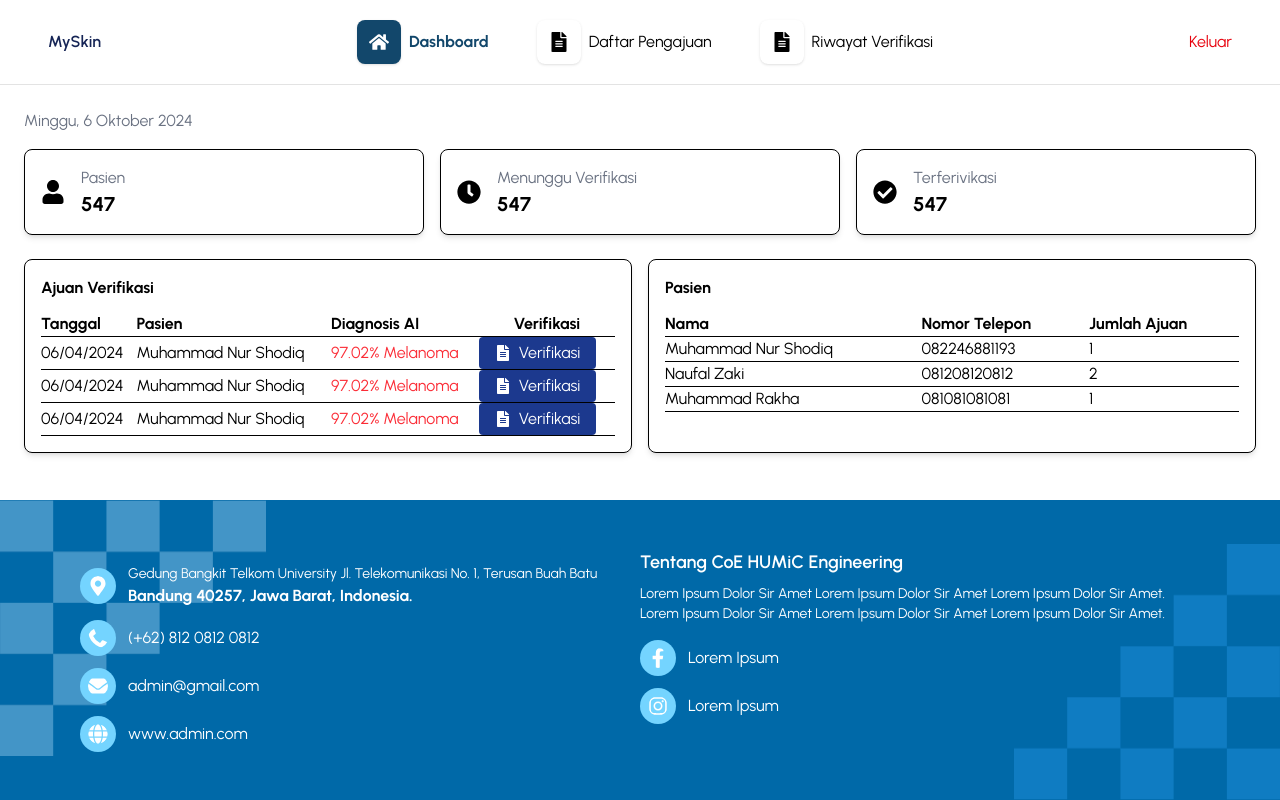
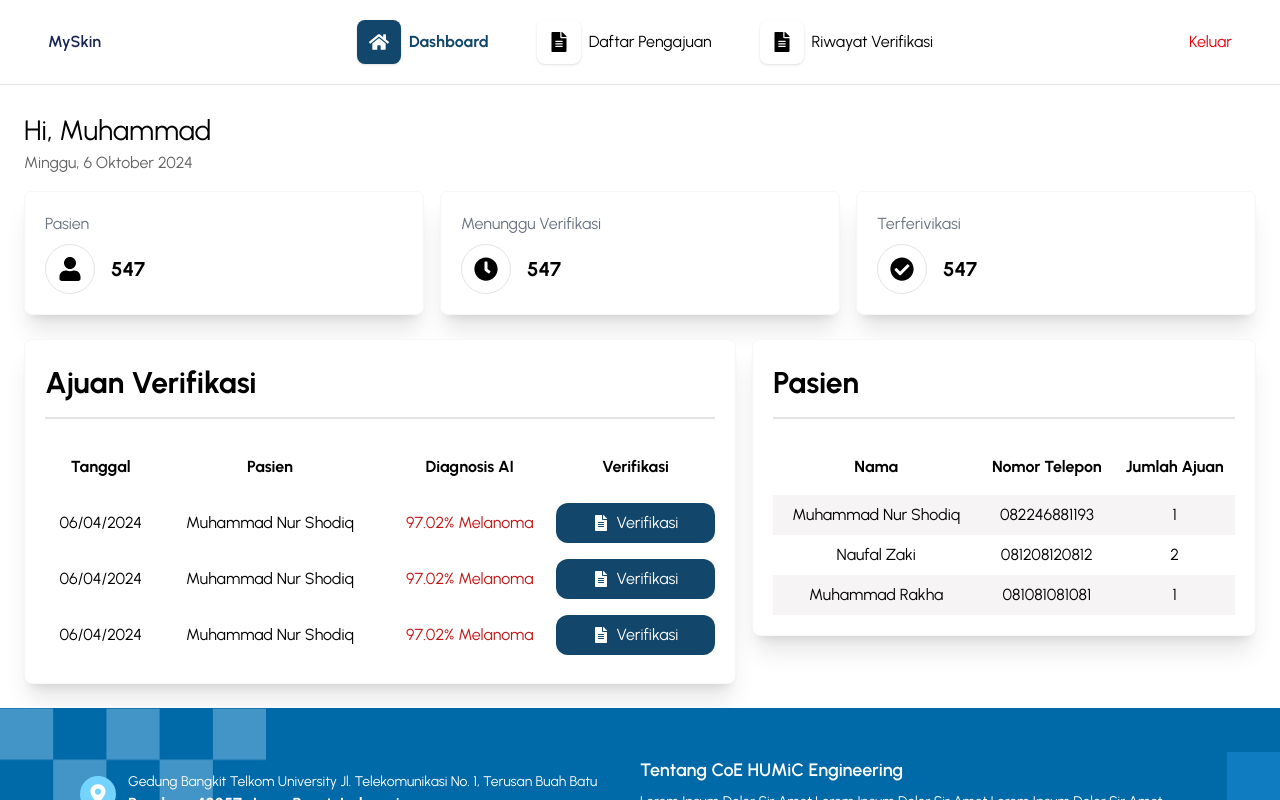
Before and after one commit to haululazkiyaa/humic-myskin-fe, a React (Vite) app: page /dokter/dashboard in a window 1280 px wide. Shown: the top 800 px of the page. Built offline with nearby package versions, Linux system fonts and the light colour scheme.

Commit message:
feat: add styling for dokter dashboard

```diff
--- a/src/pages/dokter/DashboardDokter.jsx
+++ b/src/pages/dokter/DashboardDokter.jsx
@@ -5,15 +5,20 @@ import PropTypes from "prop-types";
 const DashboardDokter = () => {
   return (
     <div className="p-6">
-      <p className="text-gray-500">Minggu, 6 Oktober 2024</p>
+      <h2 className="text-[28px]">Hi, Muhammad</h2>
+      <h3 className="text-[16px] text-[#646464]">Minggu, 6 Oktober 2024</h3>
       <div className="grid grid-cols-3 gap-4 mt-4">
         <Card title="Pasien" count={547} icon={<FaUser />} />
         <Card title="Menunggu Verifikasi" count={547} icon={<FaClock />} />
         <Card title="Terferivikasi" count={547} icon={<FaCheckCircle />} />
       </div>
-      <div className="grid grid-cols-2 gap-4 mt-6">
-        <VerificationTable />
-        <PatientsTable />
+      <div className="grid grid-cols-12 gap-4 mt-6">
+        <div className="col-span-7">
+          <VerificationTable />
+        </div>
+        <div className="col-span-5">
+          <PatientsTable />
+        </div>
       </div>
     </div>
   );
@@ -21,11 +26,13 @@ const DashboardDokter = () => {
 
 const Card = ({ title, count, icon }) => {
   return (
-    <div className="flex items-center gap-4 p-4 border rounded-lg shadow-md">
-      <div className="text-2xl">{icon}</div>
-      <div>
-        <p className="text-gray-500">{title}</p>
-        <p className="text-xl font-bold">{count}</p>
+    <div className="space-y-2 p-5 rounded-lg shadow-xl bg-white border border-[#f7f7f7]">
+      <p className="text-[16px] text-gray-500">{title}</p>
+      <div className="flex items-center gap-4 ">
+        <div className="text-2xl border border-[#E3E3E3] rounded-full p-3">
+          {icon}
+        </div>
+        <p className="text-xl font-bold text-[20px]">{count}</p>
       </div>
     </div>
   );
@@ -39,25 +46,30 @@ Card.propTypes = {
 
 const VerificationTable = () => {
   return (
-    <div className="border rounded-lg p-4 shadow-md">
-      <h2 className="font-bold mb-3">Ajuan Verifikasi</h2>
-      <table className="w-full">
+    <div className="p-5 rounded-lg shadow-xl bg-white border border-[#f7f7f7]">
+      <h2 className="font-bold mb-3 text-[30px]">Ajuan Verifikasi</h2>
+      <hr className="border border-[#E3E3E3]" />
+      <table className="w-full mt-5">
         <thead>
-          <tr className="border-b">
-            <th className="text-left">Tanggal</th>
-            <th className="text-left">Pasien</th>
-            <th className="text-left">Diagnosis AI</th>
-            <th>Verifikasi</th>
+          <tr>
+            <th className="text-[16px] py-4">Tanggal</th>
+            <th className="text-[16px] py-4">Pasien</th>
+            <th className="text-[16px] py-4">Diagnosis AI</th>
+            <th className="text-[16px] py-4">Verifikasi</th>
           </tr>
         </thead>
         <tbody>
           {[...Array(3)].map((_, index) => (
-            <tr key={index} className="border-b">
-              <td>06/04/2024</td>
-              <td>Muhammad Nur Shodiq</td>
-              <td className="text-red-500">97.02% Melanoma</td>
-              <td>
-                <button className="bg-blue-900 text-white px-4 py-1 rounded flex items-center gap-2">
+            <tr key={index}>
+              <td className="text-[16px] py-2 text-center">06/04/2024</td>
+              <td className="text-[16px] py-2 text-center">
+                Muhammad Nur Shodiq
+              </td>
+              <td className="text-[16px] py-2 text-center text-[#C11616]">
+                97.02% Melanoma
+              </td>
+              <td className="text-[16px] py-2 text-center">
+                <button className="w-full bg-[#12476B] text-white px-4 py-2 rounded-xl flex items-center justify-center gap-2">
                   <FaFileAlt /> Verifikasi
                 </button>
               </td>
@@ -71,14 +83,15 @@ const VerificationTable = () => {
 
 const PatientsTable = () => {
   return (
-    <div className="border rounded-lg p-4 shadow-md">
-      <h2 className="font-bold mb-3">Pasien</h2>
-      <table className="w-full">
+    <div className="p-5 rounded-lg shadow-xl bg-white border border-[#f7f7f7]">
+      <h2 className="font-bold mb-3 text-[30px]">Pasien</h2>
+      <hr className="border border-[#E3E3E3]" />
+      <table className="w-full mt-5">
         <thead>
-          <tr className="border-b">
-            <th className="text-left">Nama</th>
-            <th className="text-left">Nomor Telepon</th>
-            <th className="text-left">Jumlah Ajuan</th>
+          <tr>
+            <th className="text-[16px] py-4">Nama</th>
+            <th className="text-[16px] py-4">Nomor Telepon</th>
+            <th className="text-[16px] py-4">Jumlah Ajuan</th>
           </tr>
         </thead>
         <tbody>
@@ -87,10 +100,15 @@ const PatientsTable = () => {
             { name: "Naufal Zaki", phone: "081208120812", count: 2 },
             { name: "Muhammad Rakha", phone: "081081081081", count: 1 },
           ].map((patient, index) => (
-            <tr key={index} className="border-b">
-              <td>{patient.name}</td>
-              <td>{patient.phone}</td>
-              <td>{patient.count}</td>
+            <tr
+              key={index}
+              className={`text-[16px] py-2 text-center ${
+                index % 2 === 0 ? "bg-[#F6F4F4]" : ""
+              }`}
+            >
+              <td className="py-2">{patient.name}</td>
+              <td className="py-2">{patient.phone}</td>
+              <td className="py-2">{patient.count}</td>
             </tr>
           ))}
         </tbody>
```
